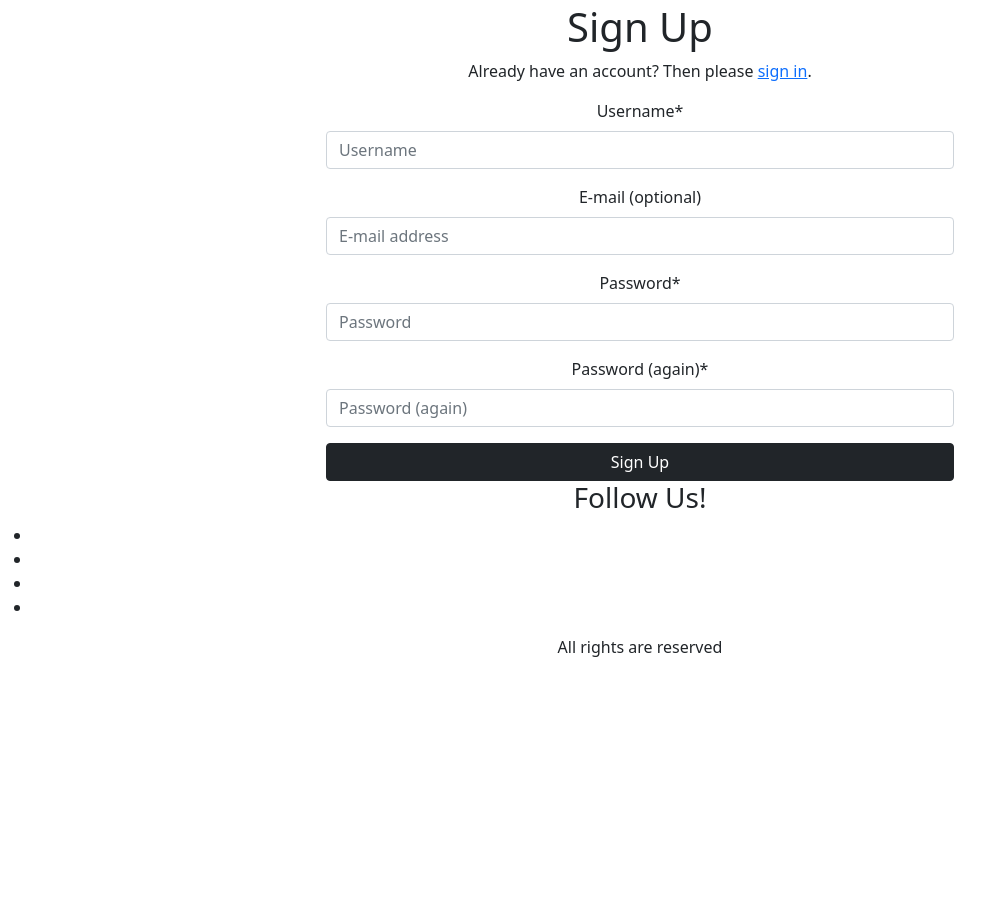
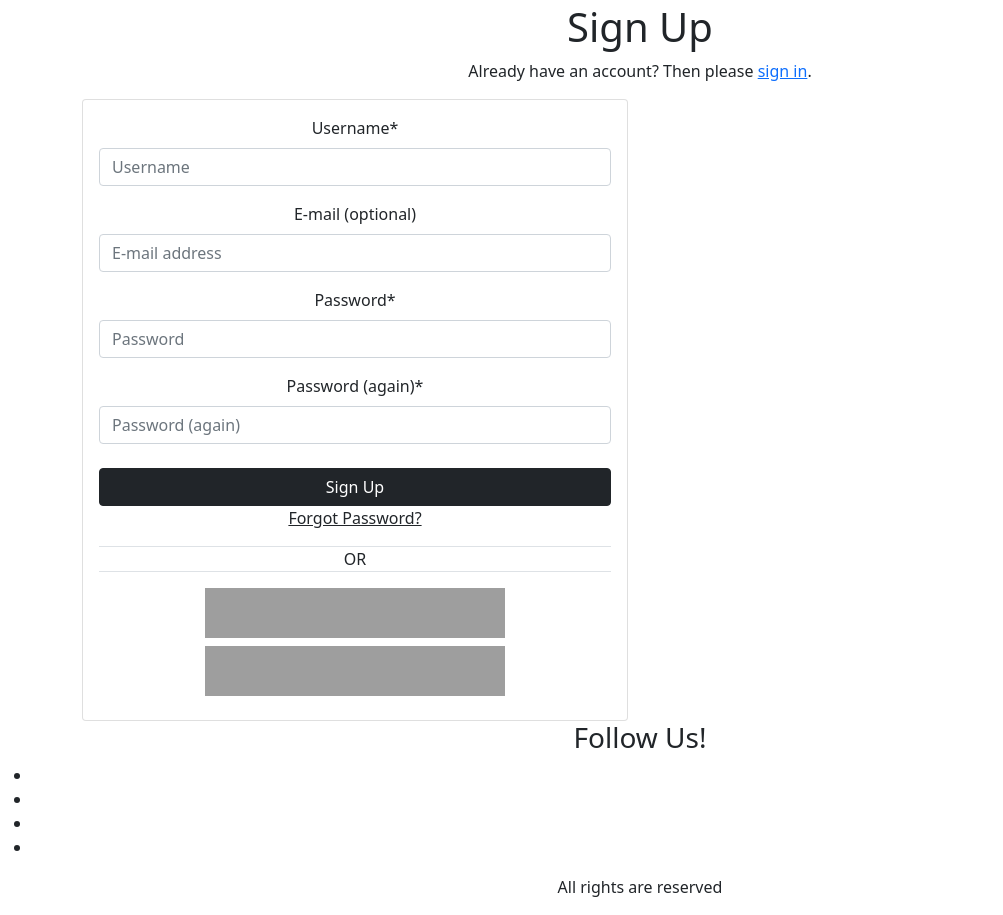
Before and after one commit to Code-Institute-Submissions/florys, a Django app: page /accounts/signup/ in a window 1280 px wide. Shown: the part 101-1016 px from the top of the page, without its empty margins (0-1003 px from the left). Before the commit the page ends 758 px from the top, so only its background shows below. Run offline with Django 3.2, Linux system fonts and the light colour scheme; some libraries are stand-ins or nearby versions; grey boxes are pictures that could not be loaded.

Commit message:
Initialized new design for signup form

```diff
--- a/templates/account/signup.html
+++ b/templates/account/signup.html
@@ -12,18 +12,39 @@
 
     <p>{% blocktrans %}Already have an account? Then please <a href="{{ login_url }}">sign in</a>.{% endblocktrans %}</p>
 </div>
+
+<div class="container">
         <div class="row">
-    <div class="col-md-6 offset-md-3">
-        <form class="signup" id="signup_form" method="post" action="{% url 'account_signup' %}">
+            <div class="col-md-6 flex-item">
+                <div class="card text-center">
+                    <div class="card-body">
+                        <form class="signup" id="signup_form" method="post" action="{% url 'socialaccount_signup' %}">
                           {% csrf_token %}
                           {{ form|crispy }}
                           {% if redirect_field_value %}
                           <input type="hidden" name="{{ redirect_field_name }}" value="{{ redirect_field_value }}" />
                           {% endif %}
-        <div class="d-grid mt-3">
-            <button class="btn btn-dark" type="submit">{% trans "Sign Up" %}</button>
+                          <div class="d-grid">
+                                <div class="d-grid">
+                                    <button class="btn btn-dark mt-2" type="submit">{% trans "Sign Up" %}</button>
+                                </div>
+                                <a class="button secondaryAction text-dark text-center" href="{% url 'account_reset_password' %}">
+                                    {% trans "Forgot Password?" %}
+                                </a>
+                          </div>
+                            <div class="login-or border-top border-bottom my-3">
+                                      {% trans 'OR' %}
+                            </div>
+
+                            <div class="socialaccount_ballot">
+                                  <div class="socialaccount_providers">
+                                    {% include "socialaccount/snippets/provider_list.html" with process="login" %}
+                                  </div>
                             </div>
                         </form>
                     </div>
                 </div>
+            </div>
+        </div>
+    </div>
 {% endblock %}
```
Lines whose indentation alone changed are shown as unchanged.
